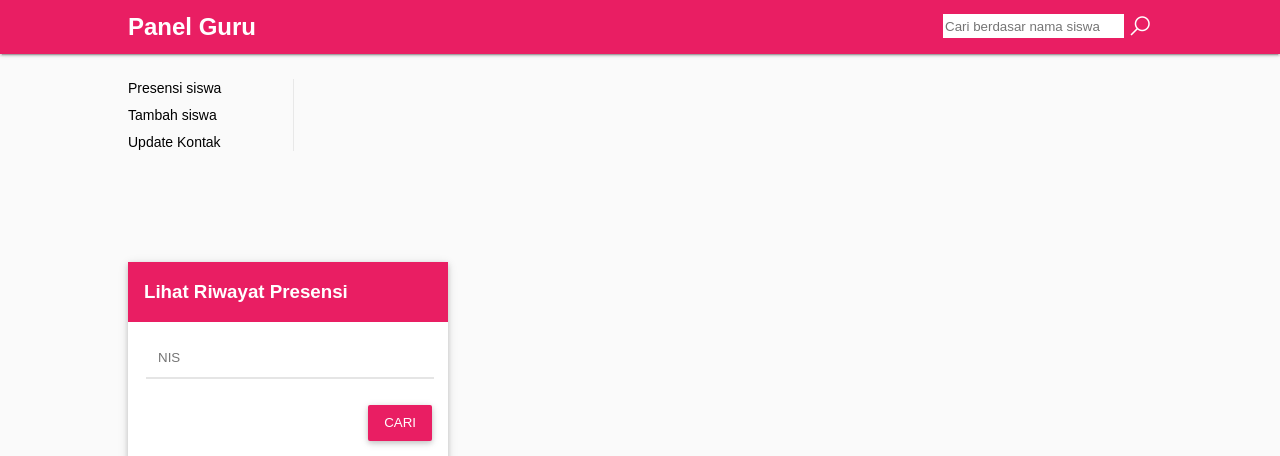
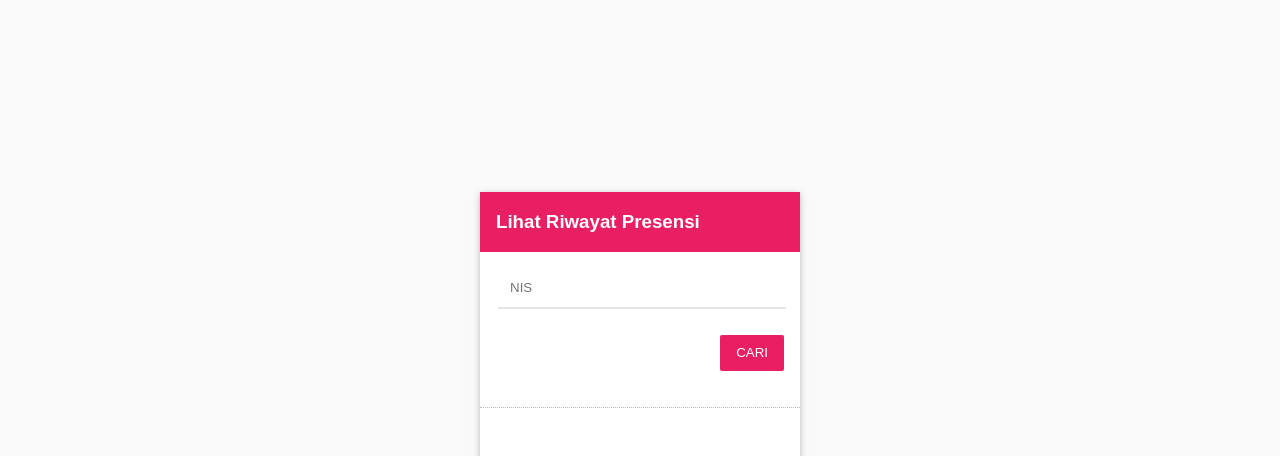
Before and after one commit to elharies39/Presensi-Agile, a PHP site: page /home.php in a window 1280 px wide. Shown: the top 456 px of the page. Run offline with PHP 8.4, Linux system fonts and the light colour scheme; data that the repository does not hold is empty.

Commit message:
fix unused wrong include

```diff
--- a/siswa/home.php
+++ b/siswa/home.php
@@ -3,7 +3,6 @@
 	$judul="Panel Guru";
 	$kontak = mysql_fetch_array(mysql_query("SELECT * from guru"));
 
-	include("../include/guru/header.php");
 ?>
 <!DOCTYPE html>
 	<html lang="en">
```
